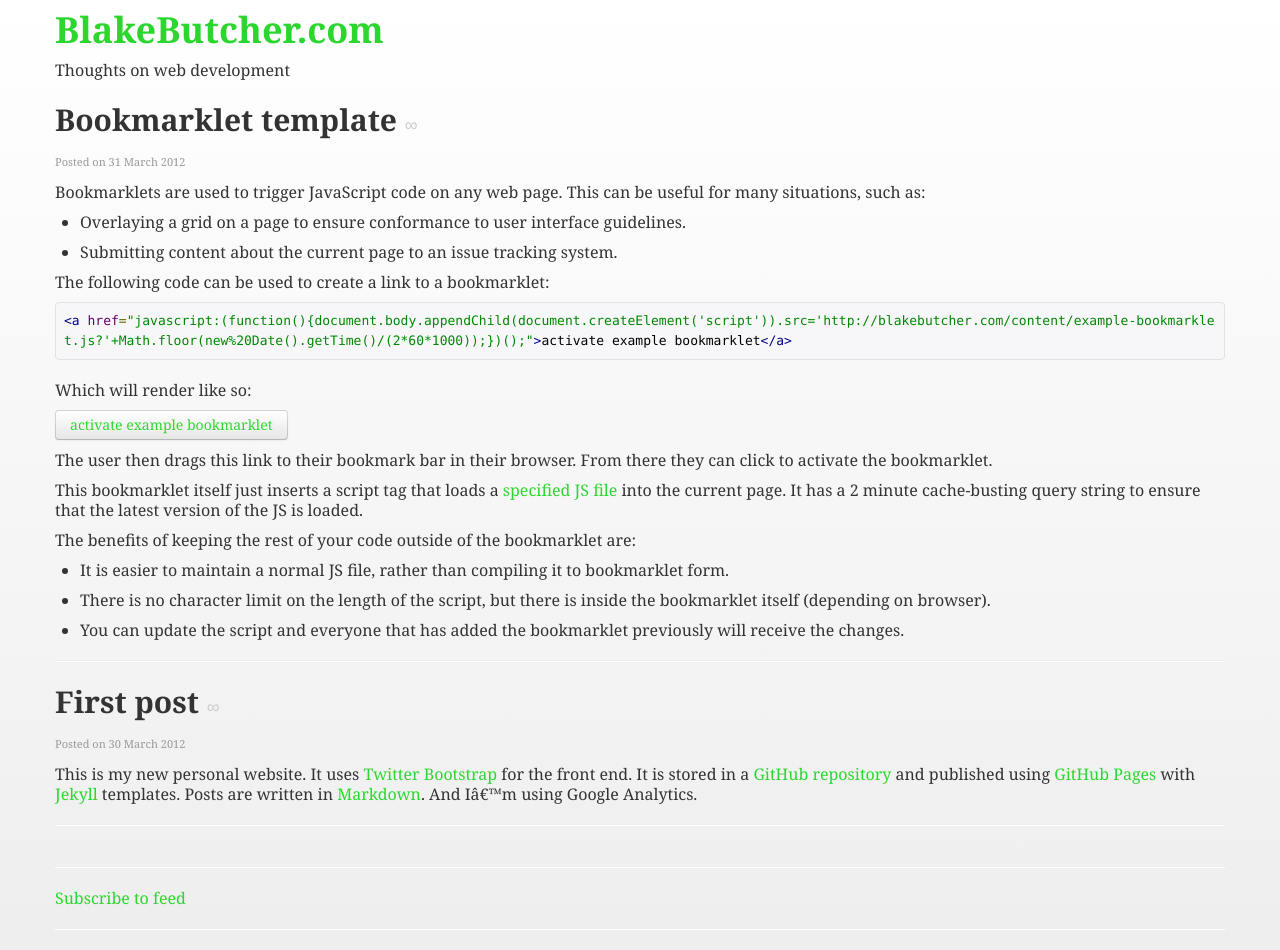
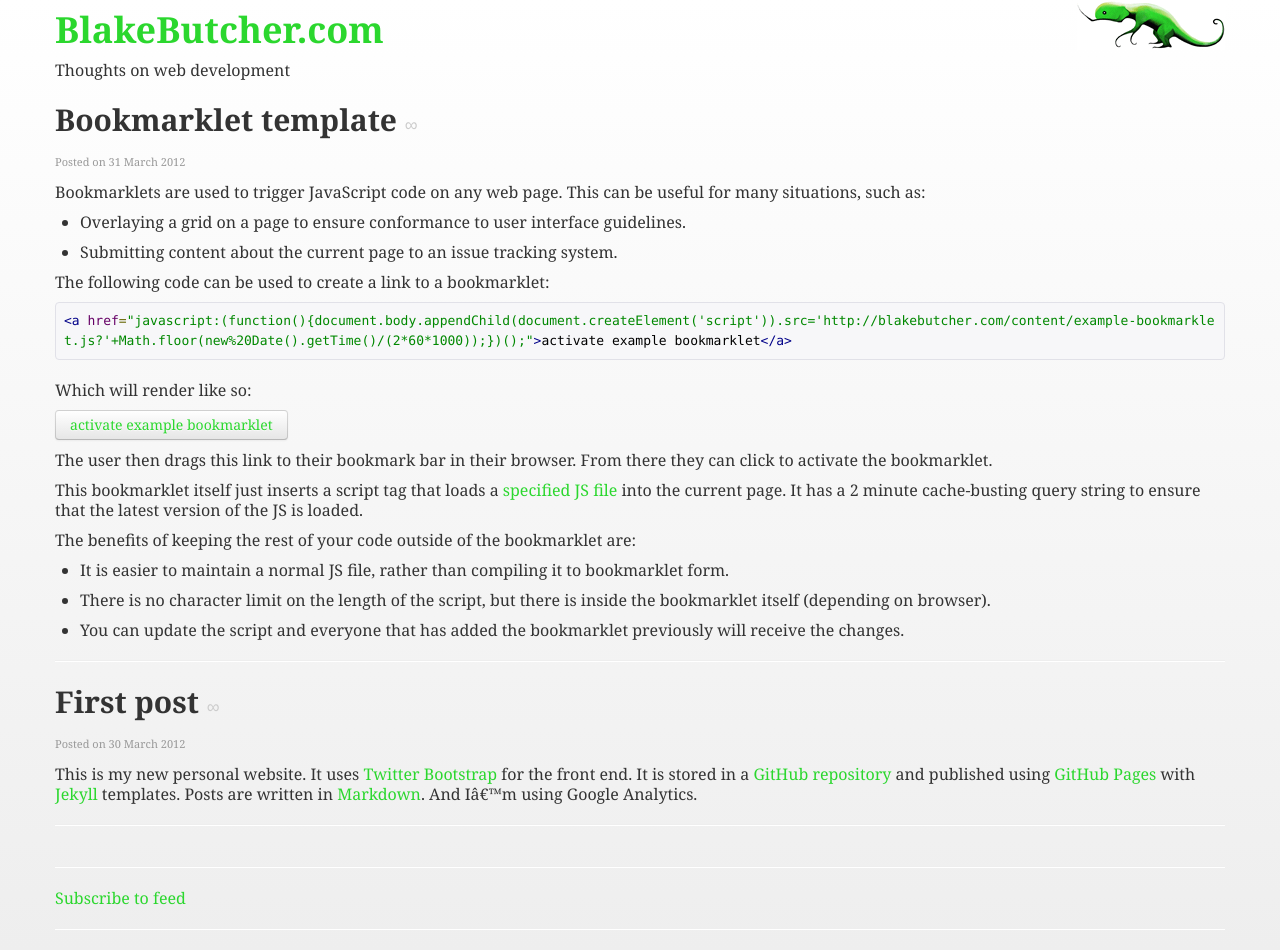
Before and after one commit to blakebutcher/blakebutcher.github.com, a Jekyll site: the page built from index.html, in a window 1280 px wide. Built offline with Jekyll 4.4.1, drawn with Linux system fonts in a browser that asks for light colours; nearby versions of some CDN libraries; some web fonts are replaced; the list of posts is cut into pages by our own code.

Commit message:
Added graphic back into header background

```diff
--- a/assets/styles.css
+++ b/assets/styles.css
@@ -1 +1 @@
-body{font-family:Esteban, Georgia, sans-serif;font-size:16px;background-color:#eee;background-image:-moz-linear-gradient(#fff, #eee);background-image:-webkit-gradient(linear, 0% 0%, 0% 100%, from(#fff), to(#eee));background-image:-webkit-linear-gradient(#fff, #eee);background-image:-o-linear-gradient(#fff, #eee)}pre.prettyprint{background-color:#F7F7F9;border:1px solid #E1E1E8;padding:8px}div.page-header{background:url(creecha.png) no-repeat top right}span.post-date{color:#999;font-size:11px}a:link{color:#2bd72e}a:visited{color:#9ed040}a:hover{color:#103a10}a.permalink:link,a.permalink:visited{color:#ccc}a.permalink:hover{color:#333;text-decoration:none}
+body{font-family:Esteban, Georgia, sans-serif;font-size:16px;background-color:#eee;background-image:-moz-linear-gradient(#fff, #eee);background-image:-webkit-gradient(linear, 0% 0%, 0% 100%, from(#fff), to(#eee));background-image:-webkit-linear-gradient(#fff, #eee);background-image:-o-linear-gradient(#fff, #eee)}pre.prettyprint{background-color:#F7F7F9;border:1px solid #E1E1E8;padding:8px}div.masthead div.container{background:url(creecha.png) no-repeat top right}span.post-date{color:#999;font-size:11px}a:link{color:#2bd72e}a:visited{color:#9ed040}a:hover{color:#103a10}a.permalink:link,a.permalink:visited{color:#ccc}a.permalink:hover{color:#333;text-decoration:none}
--- a/assets/styles.scss
+++ b/assets/styles.scss
@@ -23,7 +23,7 @@ pre.prettyprint {
     padding: 8px;
 }
 
-div.page-header {
+div.masthead div.container {
 	background: url(creecha.png) no-repeat top right;
 }
 
```
